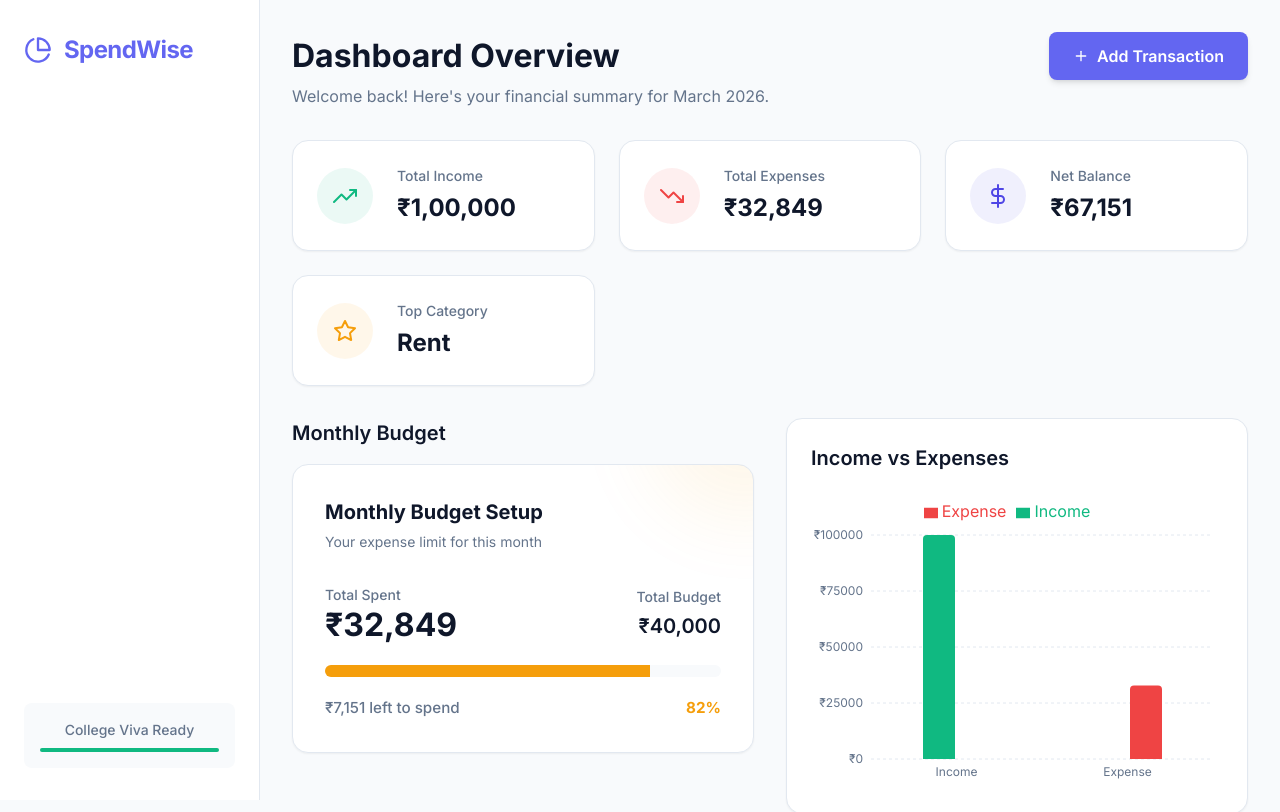
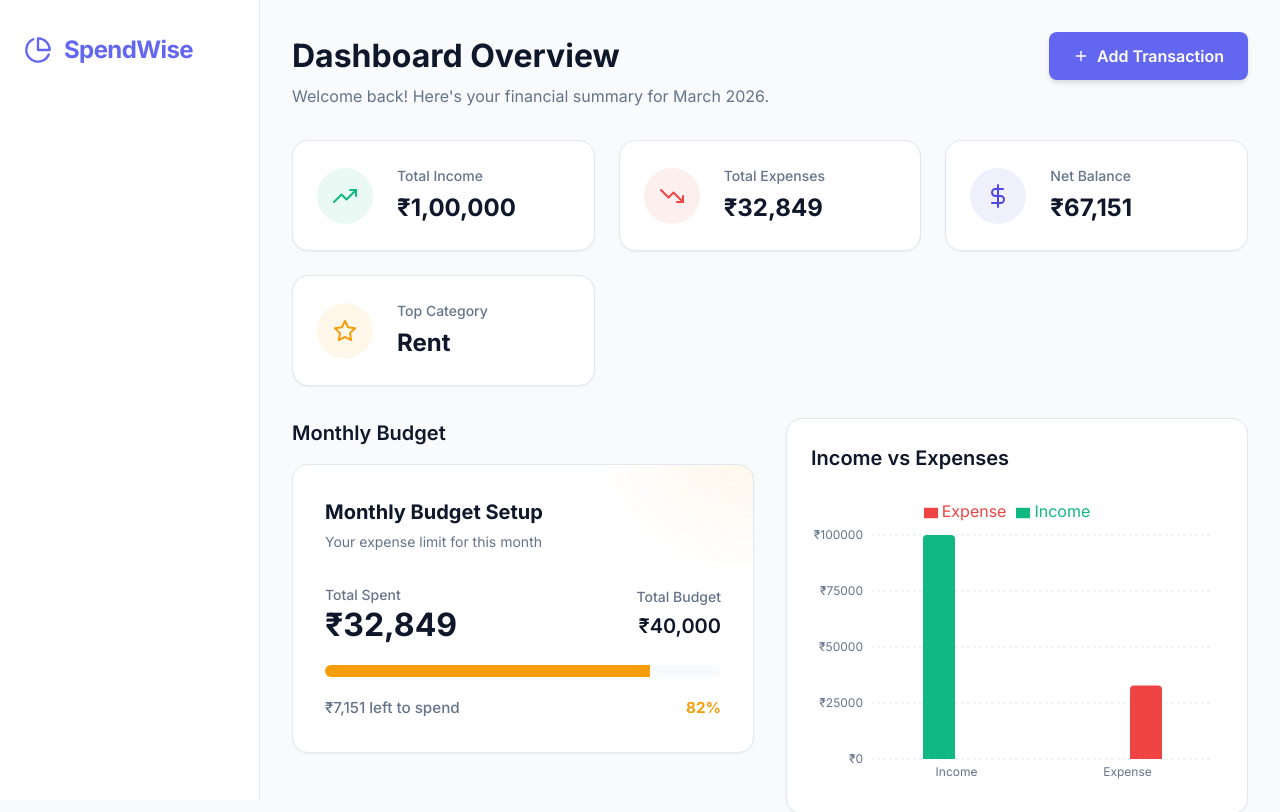
Before and after one commit to Atharva2710/spendwise-finance-dashboard, a React (Vite) app: page /dashboard in a window 1280 px wide. Shown: the top 812 px of the page. Built offline with nearby package versions, Linux system fonts and the light colour scheme.

Commit message:
style: remove college viva text from sidebar

```diff
--- a/src/components/Sidebar/Sidebar.jsx
+++ b/src/components/Sidebar/Sidebar.jsx
@@ -53,12 +53,6 @@ const Sidebar = () => {
         ))}
       </nav>
 
-      <div style={{ marginTop: 'auto', padding: '1rem', background: 'var(--bg-color)', borderRadius: 'var(--radius-md)', textAlign: 'center' }}>
-        <p style={{ fontSize: '0.875rem', color: 'var(--text-muted)', marginBottom: '0.5rem', fontWeight: 500 }}>College Viva Ready</p>
-        <div style={{ width: '100%', height: '4px', background: 'var(--border-color)', borderRadius: '2px', overflow: 'hidden' }}>
-          <div style={{ width: '100%', height: '100%', background: 'var(--success-color)' }} />
-        </div>
-      </div>
 
       <style>{`
         @media (max-width: 767px) {
```
